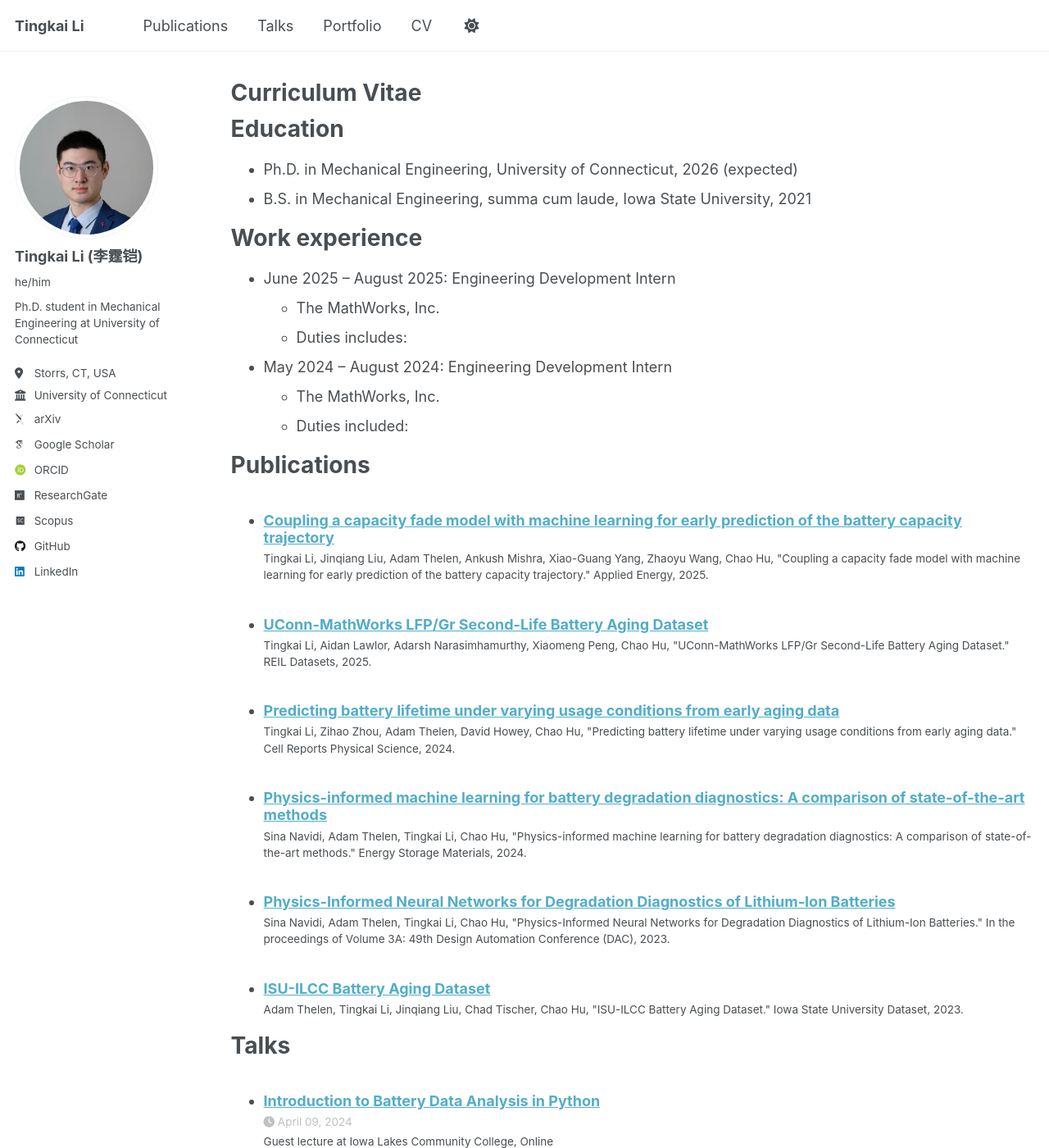
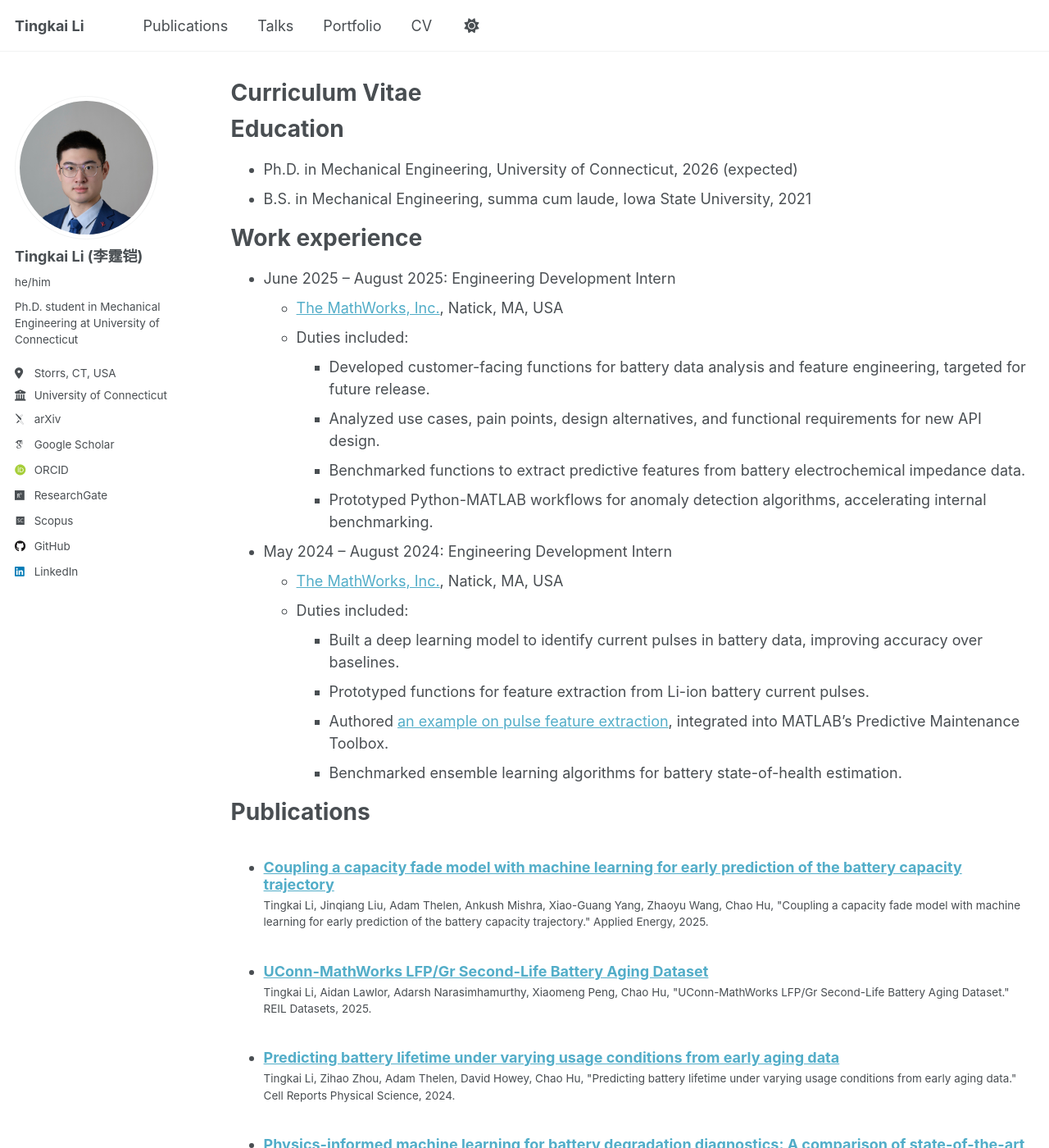
Before and after one commit to tingkai-li/tingkai-li.github.io, a Jekyll site: the page built from _pages/cv.md, in a window 1280 px wide and 1400 px high. Shown: the whole window at 82% size. Built offline with Jekyll 4.4.1, drawn with Linux system fonts in a browser that asks for light colours; some web fonts are replaced; a script that is not in the unit is left out.

Commit message:
Updated CV work experience

```diff
--- a/_pages/cv.md
+++ b/_pages/cv.md
@@ -17,12 +17,20 @@ Education
 Work experience
 ======
 * June 2025 -- August 2025: Engineering Development Intern
-  * The MathWorks, Inc.
-  * Duties includes:
+  * [The MathWorks, Inc.](https://www.mathworks.com), Natick, MA, USA
+  * Duties included:
+    * Developed customer-facing functions for battery data analysis and feature engineering, targeted for future release.
+    * Analyzed use cases, pain points, design alternatives, and functional requirements for new API design.
+    * Benchmarked functions to extract predictive features from battery electrochemical impedance data.
+    * Prototyped Python-MATLAB workflows for anomaly detection algorithms, accelerating internal benchmarking.
 
 * May 2024 -- August 2024: Engineering Development Intern
-  * The MathWorks, Inc.
+  * [The MathWorks, Inc.](https://www.mathworks.com), Natick, MA, USA
   * Duties included:
+    * Built a deep learning model to identify current pulses in battery data, improving accuracy over baselines.
+    * Prototyped functions for feature extraction from Li-ion battery current pulses.
+    * Authored [an example on pulse feature extraction](https://www.mathworks.com/help/predmaint/ug/automatic-data-segmentation-and-feature-extraction-for-reference-performance-battery-test.html), integrated into MATLAB’s Predictive Maintenance Toolbox.
+    * Benchmarked ensemble learning algorithms for battery state-of-health estimation.
 
 <!-- Skills
 ======
```
